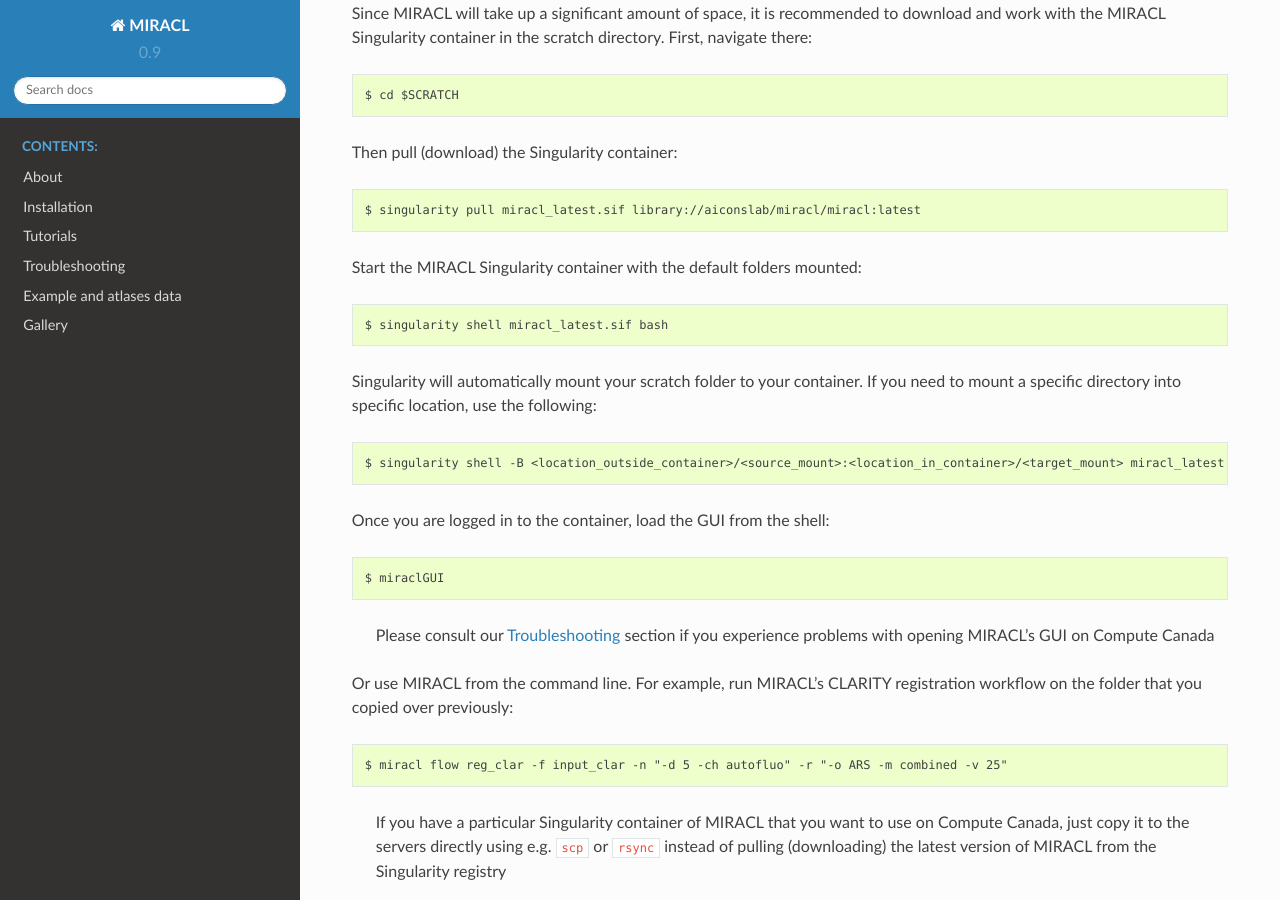
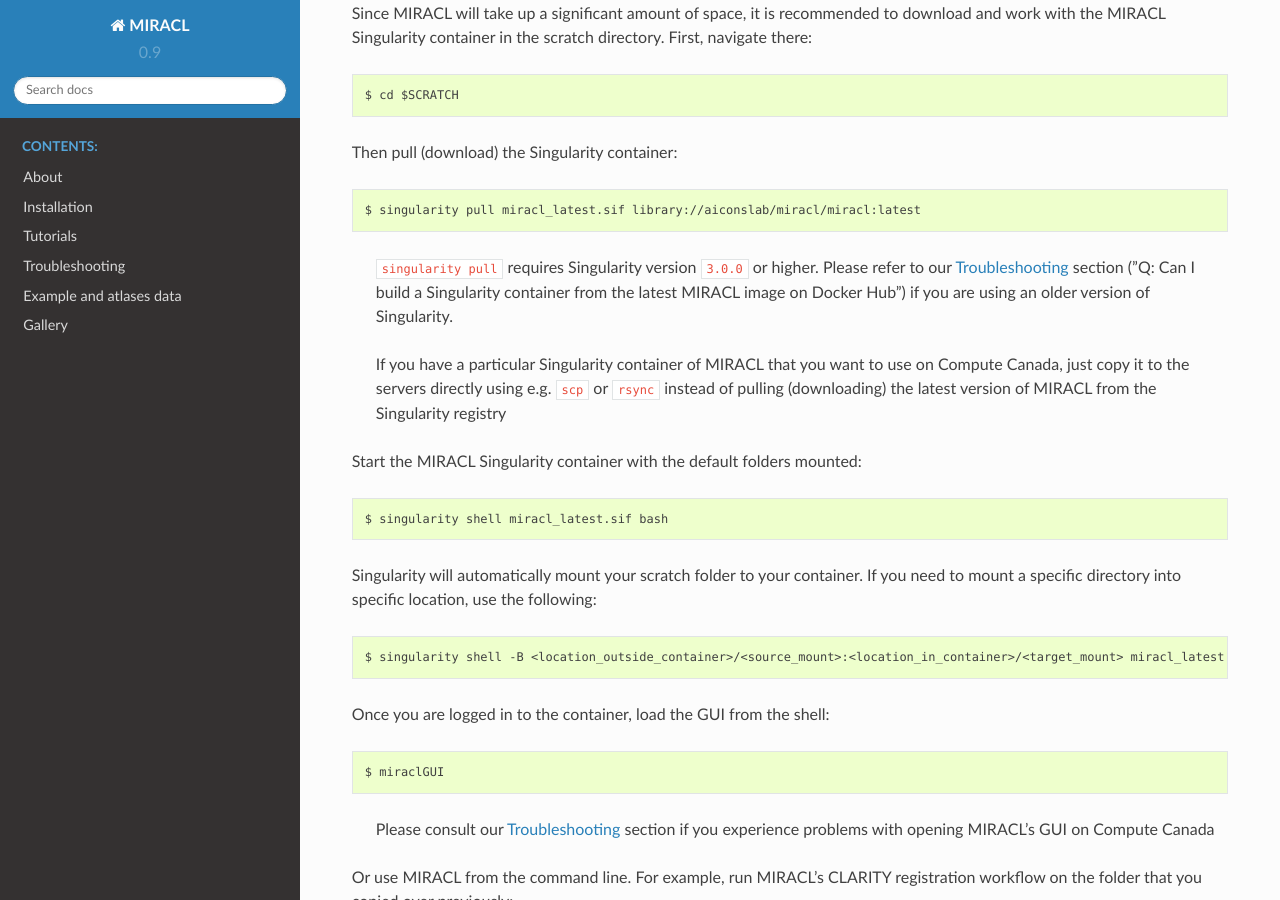
Before and after one commit to AICONSlab/MIRACL, a Sphinx documentation site: the page built from docs/tutorials/hpc/compute_canada/compute_canada.md, in a window 1280 px wide and 900 px high, scrolled down 954 px. Built offline with Sphinx 7.4.7 and the Read the Docs theme 2.0.0, drawn with Linux system fonts in a browser that asks for light colours.

Commit message:
[docs] squash Singularity/formatting/tests
[docs] add Singularity install comment for <= 3.0.0

[docs] add Singularity install comments

[docs] improve formatting and add missing links

[docs] correct spelling mistakes and add note

[docs] mermaid diagram test

[docs] remove workflow improve formatting

````diff
--- a/docs/tutorials/hpc/compute_canada/compute_canada.md
+++ b/docs/tutorials/hpc/compute_canada/compute_canada.md
@@ -54,6 +54,16 @@
 $ singularity pull miracl_latest.sif library://aiconslab/miracl/miracl:latest
 ```
 
+> `singularity pull` requires Singularity version `3.0.0` or higher. Please refer
+to our [Troubleshooting](../../../troubleshooting.md) section ("Q: Can I build a
+Singularity container from the latest MIRACL image on Docker Hub") if you are
+using an older version of Singularity.
+
+> If you have a particular Singularity container of MIRACL that you want to use
+on Compute Canada, just copy it to the servers directly using e.g. `scp` or
+`rsync` instead of pulling (downloading) the latest version of MIRACL from the
+Singularity registry
+
 Start the MIRACL Singularity container with the default folders mounted:
 
 ```
````
Also changed, not shown: docs/about.md (+15 -13 lines), docs/installation.md (+5 -0 lines), docs/tutorials/hpc/sherlock/sherlock.md (+5 -0 lines), docs/tutorials/workflows/clar_reg/clar_reg.md (+7 -7 lines).
